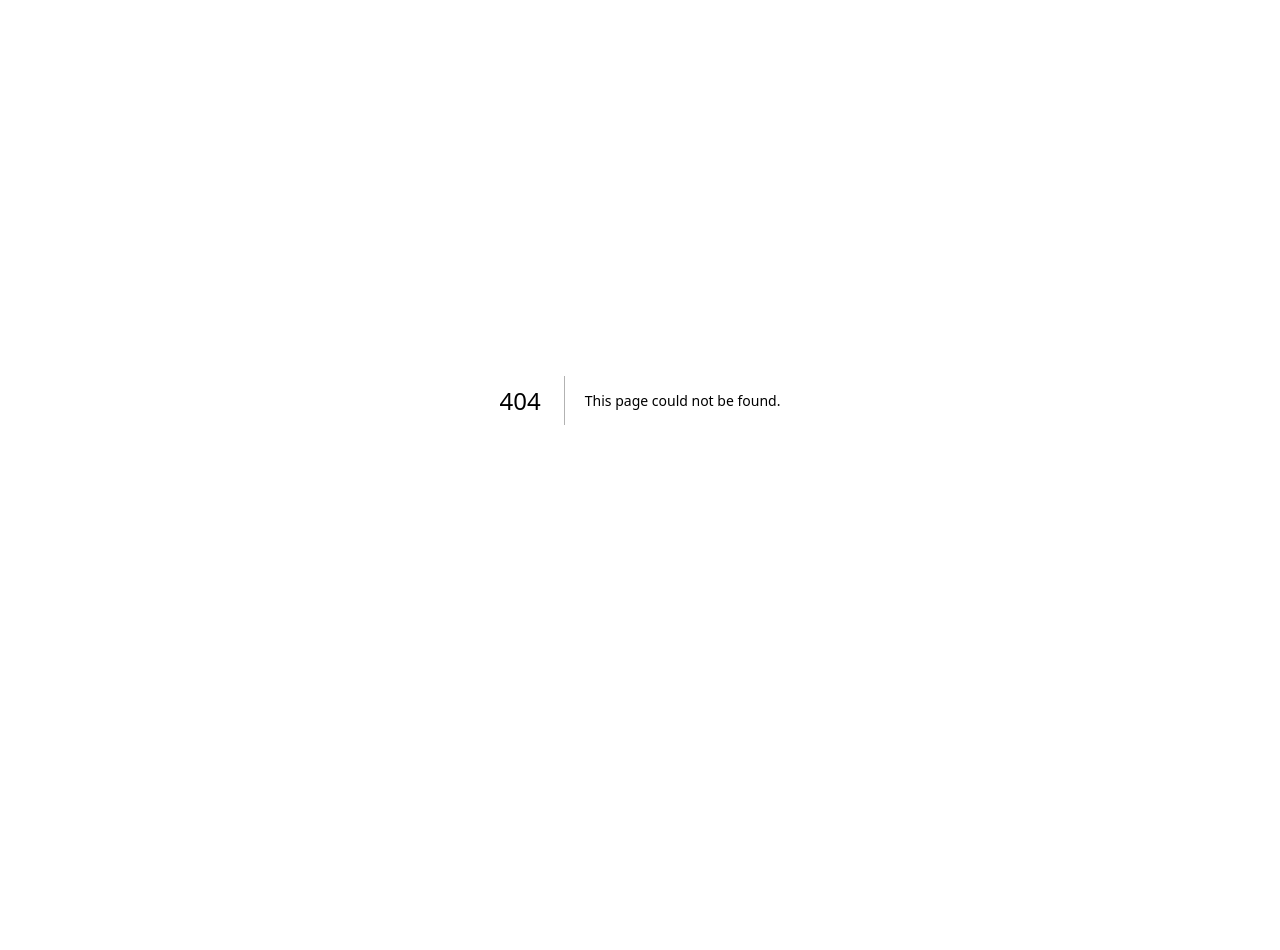
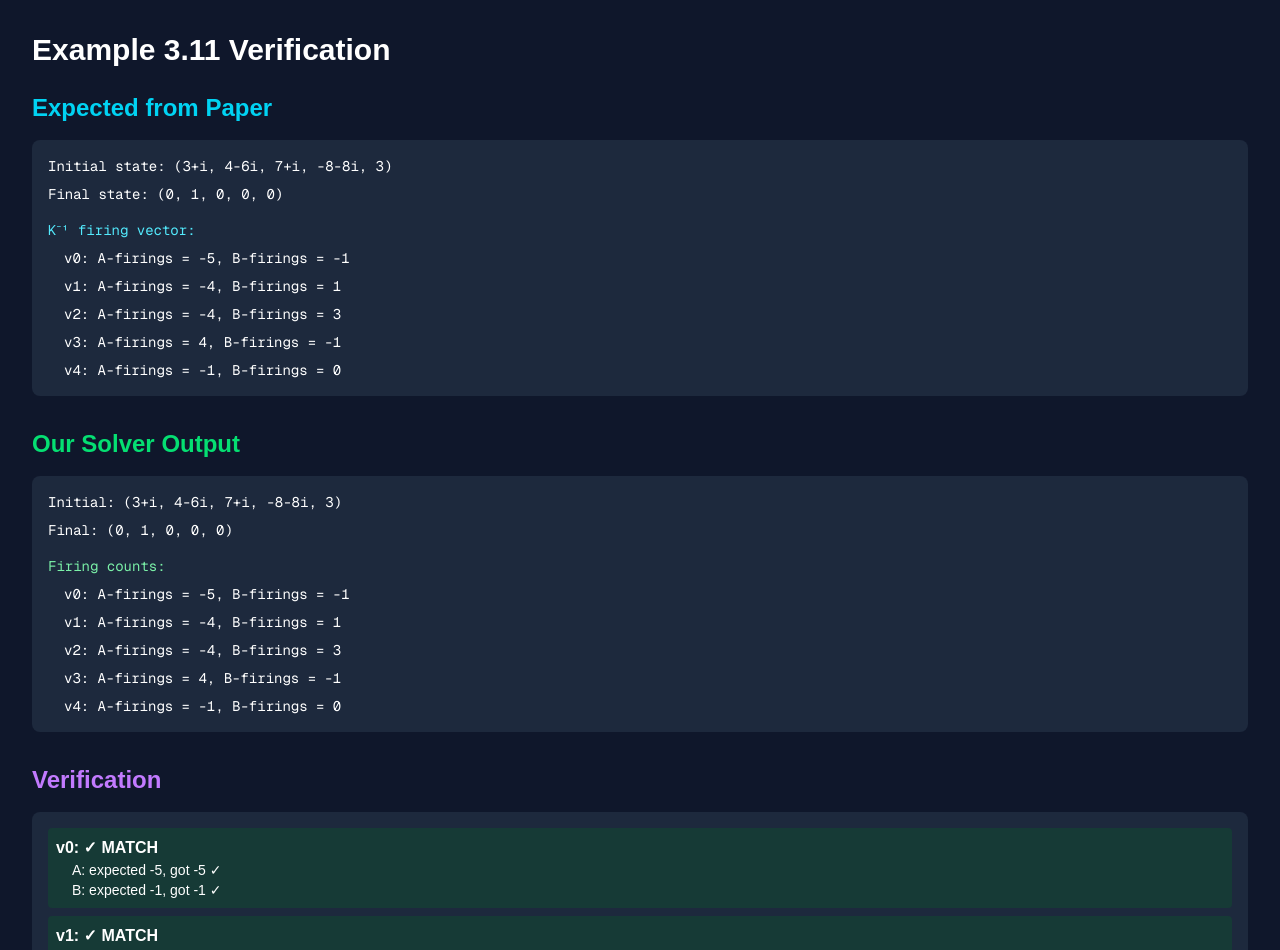
Before and after one commit to mikeion/pentagon-game, a Next.js app in the folder pentagon-webapp/: page /verify-example in a window 1280 px wide. Before the commit this address had no page. Shown: the top 950 px of the page. Before the commit the page ends 800 px from the top, so only its background shows below. Built offline with nearby package versions, Linux system fonts and the light colour scheme.

Commit message:
Fix build errors and improve academic language
- Fix ESLint error: change 'let' to 'const' for newVertices
- Fix TypeScript errors in verify-example page for undefined checks
- Update Example 3.11 button text to be more academic

```diff
--- /dev/null
+++ b/pentagon-webapp/src/app/verify-example/page.tsx
@@ -0,0 +1,142 @@
+'use client';
+
+import { generateExample311Tutorial, formatState, formatComplexNumber } from '@/utils/pedagogical-solver';
+
+export default function VerifyExample() {
+  const steps = generateExample311Tutorial();
+
+  // Expected from Example 3.11
+  const expected = {
+    initial: { real: 3, imag: 1 }, // v0 initial
+    final: { real: 0, imag: 1 }, // v1 final (nice representative)
+    firingVector: [
+      { real: -5, imag: -1 }, // v0: -5 A-firings, -1 B-firings
+      { real: -4, imag: 1 },  // v1: -4 A-firings, +1 B-firings
+      { real: -4, imag: 3 },  // v2: -4 A-firings, +3 B-firings
+      { real: 4, imag: -1 },  // v3: +4 A-firings, -1 B-firings
+      { real: -1, imag: 0 },  // v4: -1 A-firings, 0 B-firings
+    ]
+  };
+
+  // Count firings from our solver
+  const firingCounts = [
+    { vertex: 0, A: 0, B: 0 },
+    { vertex: 1, A: 0, B: 0 },
+    { vertex: 2, A: 0, B: 0 },
+    { vertex: 3, A: 0, B: 0 },
+    { vertex: 4, A: 0, B: 0 },
+  ];
+
+  for (const step of steps) {
+    // Skip explanation steps (no vertex)
+    if (step.vertex === undefined || step.moveType === undefined || step.count === undefined) continue;
+
+    const v = step.vertex;
+    if (step.moveType === 'A') {
+      firingCounts[v].A += step.count;
+    } else if (step.moveType === '-A') {
+      firingCounts[v].A -= step.count;
+    } else if (step.moveType === 'B') {
+      firingCounts[v].B += step.count;
+    } else if (step.moveType === '-B') {
+      firingCounts[v].B -= step.count;
+    }
+  }
+
+  return (
+    <div className="p-8 bg-slate-900 min-h-screen text-white overflow-y-auto">
+      <h1 className="text-3xl font-bold mb-6">Example 3.11 Verification</h1>
+
+      <section className="mb-8">
+        <h2 className="text-2xl font-semibold mb-4 text-cyan-400">Expected from Paper</h2>
+        <div className="bg-slate-800 p-4 rounded-lg space-y-2 font-mono text-sm">
+          <p>Initial state: (3+i, 4-6i, 7+i, -8-8i, 3)</p>
+          <p>Final state: (0, 1, 0, 0, 0)</p>
+          <p className="text-cyan-300 mt-4">K⁻¹ firing vector:</p>
+          {expected.firingVector.map((v, i) => (
+            <p key={i} className="ml-4">
+              v{i}: A-firings = {v.real}, B-firings = {v.imag}
+            </p>
+          ))}
+        </div>
+      </section>
+
+      <section className="mb-8">
+        <h2 className="text-2xl font-semibold mb-4 text-green-400">Our Solver Output</h2>
+        <div className="bg-slate-800 p-4 rounded-lg space-y-2 font-mono text-sm">
+          <p>Initial: {formatState(steps[0]?.stateBefore || [])}</p>
+          <p>Final: {formatState(steps[steps.length - 1]?.stateAfter || [])}</p>
+          <p className="text-green-300 mt-4">Firing counts:</p>
+          {firingCounts.map((counts, i) => (
+            <p key={i} className="ml-4">
+              v{i}: A-firings = {counts.A}, B-firings = {counts.B}
+            </p>
+          ))}
+        </div>
+      </section>
+
+      <section className="mb-8">
+        <h2 className="text-2xl font-semibold mb-4 text-purple-400">Verification</h2>
+        <div className="bg-slate-800 p-4 rounded-lg">
+          {firingCounts.map((counts, i) => {
+            const exp = expected.firingVector[i];
+            const aMatch = counts.A === exp.real;
+            const bMatch = counts.B === exp.imag;
+            const match = aMatch && bMatch;
+
+            return (
+              <div key={i} className={`p-2 mb-2 rounded ${match ? 'bg-green-900/40' : 'bg-red-900/40'}`}>
+                <p className="font-semibold">v{i}: {match ? '✓ MATCH' : '✗ MISMATCH'}</p>
+                <p className="text-sm ml-4">
+                  A: expected {exp.real}, got {counts.A} {aMatch ? '✓' : '✗'}
+                </p>
+                <p className="text-sm ml-4">
+                  B: expected {exp.imag}, got {counts.B} {bMatch ? '✓' : '✗'}
+                </p>
+              </div>
+            );
+          })}
+        </div>
+      </section>
+
+      <section className="mb-8">
+        <h2 className="text-2xl font-semibold mb-4 text-yellow-400">Step-by-Step Firing Sequence</h2>
+        <div className="bg-slate-800 p-4 rounded-lg space-y-3">
+          <p className="text-cyan-300 mb-4">
+            Strategy: B/-B firings first (remove imaginary), then A/-A firings (handle real)
+          </p>
+          {steps.map((step, idx) => (
+            <div key={idx} className="border-l-4 border-cyan-500 pl-4 py-2">
+              <p className="font-semibold">
+                Step {idx + 1}: {step.count}× {step.moveType} at v{step.vertex}
+              </p>
+              <p className="text-sm text-slate-400">{step.explanation}</p>
+              {step.stateBefore && step.stateAfter && (
+                <p className="text-xs text-slate-500 mt-1">
+                  Before: {formatState(step.stateBefore)} → After: {formatState(step.stateAfter)}
+                </p>
+              )}
+            </div>
+          ))}
+        </div>
+      </section>
+
+      <section>
+        <h2 className="text-2xl font-semibold mb-4 text-orange-400">Algorithm 3.10 Steps (for reference)</h2>
+        <div className="bg-slate-800 p-4 rounded-lg space-y-2 text-sm">
+          <p>1. Label nodes and count imaginary chips ψ(vₖ)</p>
+          <p>2. At each node vₖ, add ψ(vₖ) - ψ(vₖ₊₁) - ψ(vₖ₋₁) real chips</p>
+          <p>3. Remove all imaginary chips</p>
+          <p>4-5. Track parity with isEven boolean</p>
+          <p>6. Subtract chips at v₀ from all nodes</p>
+          <p>7. Take remainder mod 3 at each node</p>
+          <p>8. Check parity and add 3 to v₀ if needed</p>
+          <p className="text-yellow-300 mt-4">
+            Note: These are ABSTRACT mathematical steps. The firing sequence shows the CONCRETE moves
+            needed to achieve the same result.
+          </p>
+        </div>
+      </section>
+    </div>
+  );
+}
--- a/pentagon-webapp/src/components/PentagonGame.tsx
+++ b/pentagon-webapp/src/components/PentagonGame.tsx
@@ -446,7 +446,7 @@ export default function PentagonGame({ initialMode }: PentagonGameProps = {}) {
 
     // Apply the move 'count' times
     setGameState(prev => {
-      let newVertices = prev.vertices.map(v => ({ ...v }));
+      const newVertices = prev.vertices.map(v => ({ ...v }));
 
       for (let i = 0; i < count; i++) {
         const move = moves[internalMoveType];
@@ -734,11 +734,11 @@ export default function PentagonGame({ initialMode }: PentagonGameProps = {}) {
                   >
                     <div className="text-lg mb-1 flex items-center justify-center gap-2">
                       <span>📖</span>
-                      <span>Example 3.11 Walkthrough</span>
+                      <span>Example 3.11</span>
                     </div>
                     <div className="text-sm text-slate-200 space-y-1">
-                      <div><span className="font-semibold text-cyan-300">Goal:</span> Find nice rep. for (3+i, 4-6i, 7+i, -8-8i, 3)</div>
-                      <div className="text-xs text-slate-300">See how Algorithm 3.10 translates to actual firing moves. Step-by-step with validation & auto-apply!</div>
+                      <div><span className="font-semibold text-cyan-300">Initial:</span> (3+i, 4-6i, 7+i, -8-8i, 3)</div>
+                      <div className="text-xs text-slate-300">Interactive demonstration of Algorithm 3.10 applied to find the nice representative for this equivalence class.</div>
                     </div>
                   </button>
                 </div>
```
